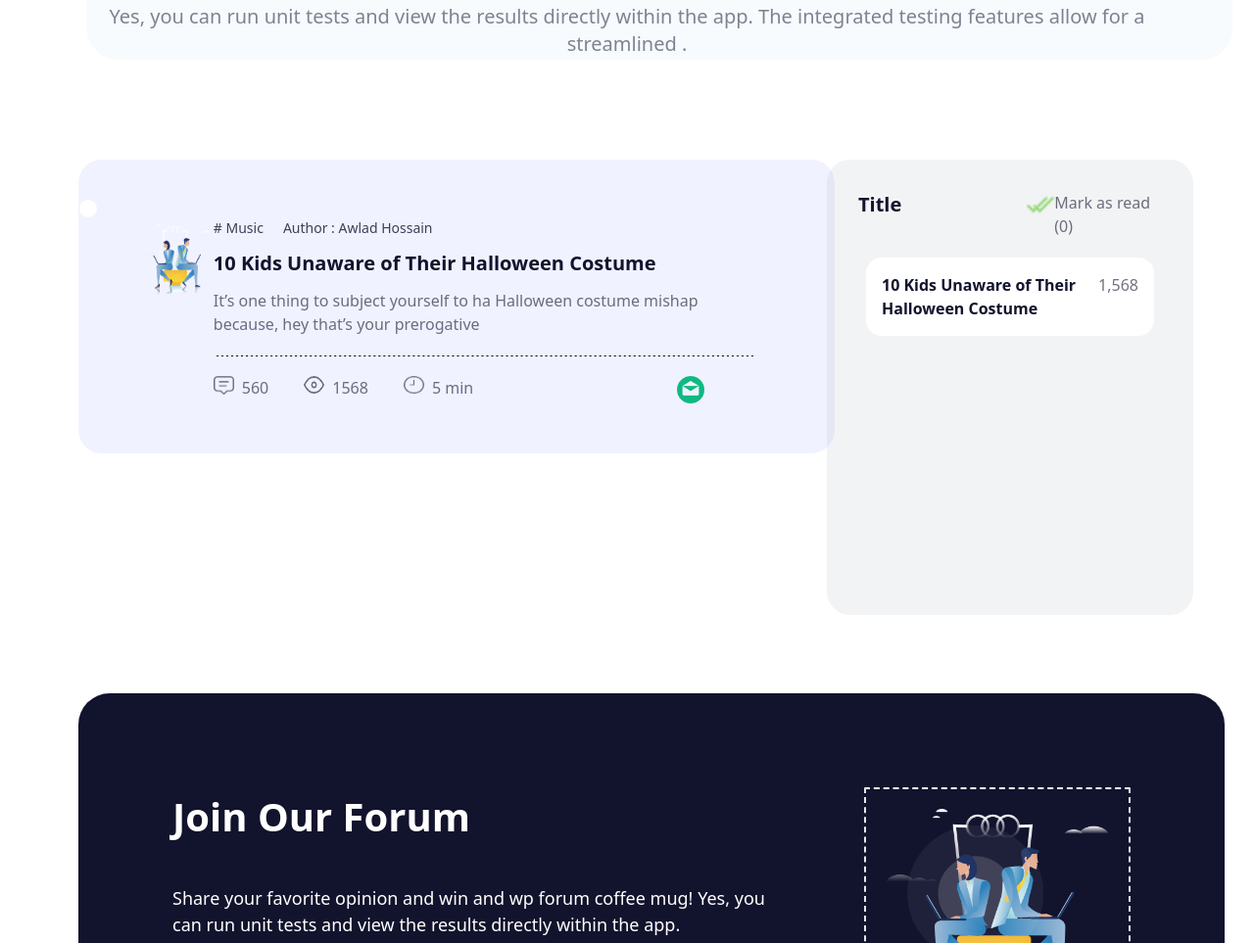
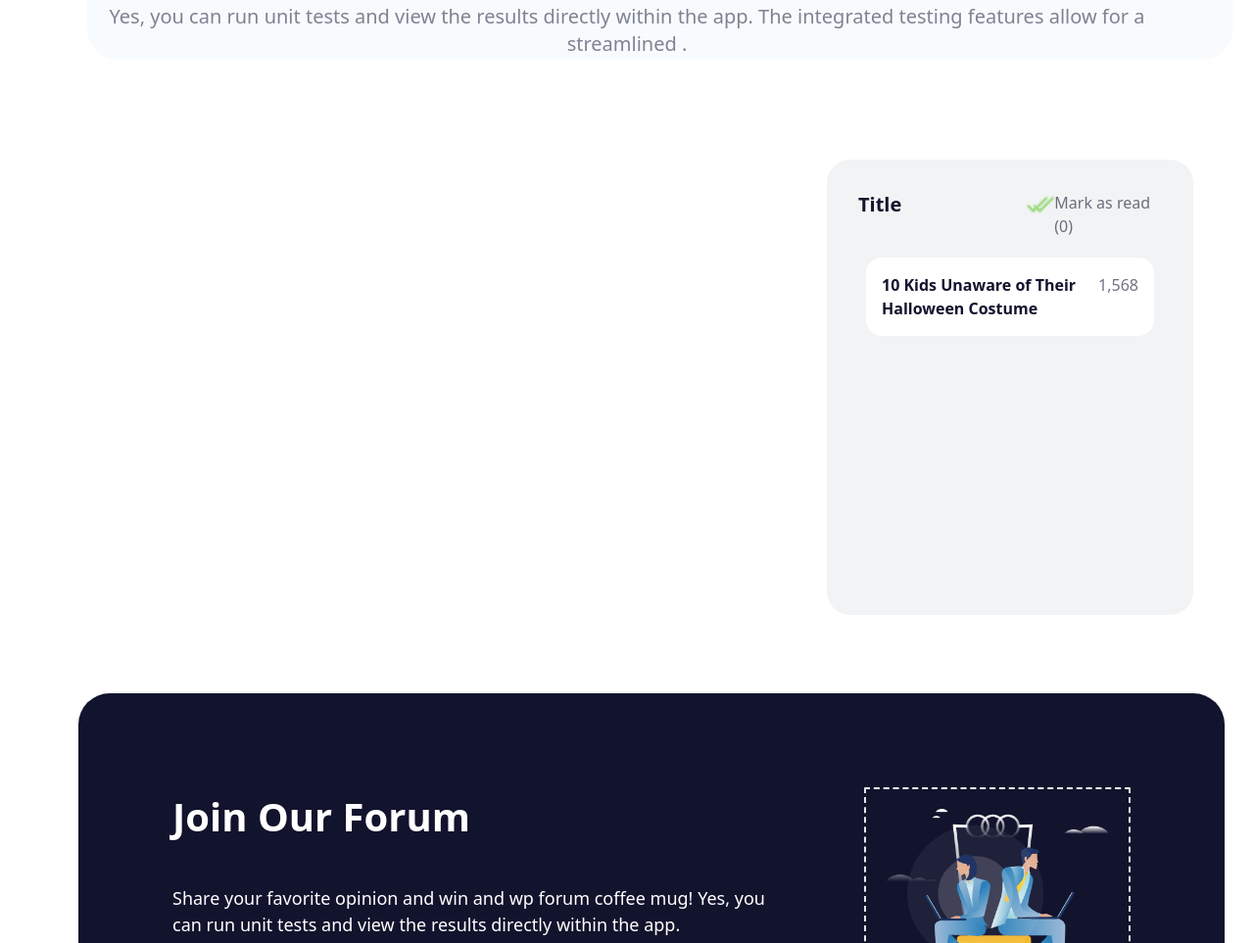
Before and after one commit to Md-Nur-Amin/Retro-forum, a plain HTML site: page index.html in a window 1280 px wide. Shown: the part 869-1832 px from the top of the page at 98% size. Drawn offline with nearby package versions, Linux system fonts and the light colour scheme; no server answers.

Commit message:
some issue fixed

```diff
--- a/index.html
+++ b/index.html
@@ -119,52 +119,11 @@
   </section>
 
 
+
+  <!-- Main section started -->
   <main class="lg:mx-20 ml-2 gap-x-6 grid grid-cols-1 lg:grid-cols-2">
-
-
     <div id="all-post-container" class="gap-y-10">
-      <div
-        class=" my-6 grid lg:flex lg:gap-x-10 pt-10 pb-20 pr-20 rounded-3xl border-[#797DFC1A] bg-[#797DFC1A] lg:h-[300px] lg:w-[772px]">
-        <div>
-          <span class=" indicator-item badge ${newPost.isActive? "bg-green-600" : "bg-red-600"}"></span>
-          <img class="ml-16 rounded-2xl h-[100px] w-[150px] lg:h-[72px] lg:w-[72px]" src="images/joinforum.png" alt="">
-
-        </div>
-
-        <div>
-          <div class="lg:flex   ml-16 lg:ml-0 mt-5 lg:gap-x-5">
-            <p class="font-medium text-[#12132DCC] text-sm text-center"># Music</p>
-            <p class="font-medium text-[#12132DCC] text-sm text-center">Author : Awlad Hossain</p>
-          </div>
-
-          <div>
-            <p class="flex ml-16 lg:ml-0 my-3 font-bold text-[#12132D] text-[14px] lg:text-xl">10 Kids Unaware of Their
-              Halloween Costume</p>
-            <p class="flex ml-16 lg:ml-0 text-[#12132D99] text-[12px] lg:text-base lg:font-[400]">It’s one thing to
-              subject yourself to ha Halloween costume mishap because, hey that’s your prerogative</p>
-            <hr class="flex ml-16 lg:ml-0 bg-black border-dashed my-5">
-          </div>
-
-          <div class="flex gap-x-2 ml-[50px] lg:ml-0">
-            <img class="w-[18px] h-[18px] lg:w-[21px] lg:h-[19px]" src="images/comment.png" alt="">
-            <p class="lg:mr-7 text-[#12132D99] text-[12px] lg:text-base">560</p>
-
-            <img class="w-[18px] h-[18px] lg:w-[21px]" src="images/eye.png" alt="">
-            <p class="lg:mr-7 text-[#12132D99] text-[12px] lg:text-base">1568</p>
-
-            <img class="w-[18px] h-[18px] lg:w-[21px]" src="images/clock.png" alt="">
-            <p class="text-[#12132D99] text-[12px] lg:text-base">5 min</p>
-
-            <button class="button lg:ml-[200px]  btn-circle h-[28px] w-[28px]">
-              <img src="images/msg_box.png" alt="">
-            </button>
-
-          </div>
-        </div>
-      </div>
     </div>
-
-
 
     <div class="rounded-3xl bg-[#12132D0D] p-8 lg:ml-48 lg:mt-6 lg:w-[374px] lg:h-[465px]">
       <div class="flex gap-x-32">
@@ -179,8 +138,6 @@
         <P class="text-[#12132D] lg:text-base font-semibold">10 Kids Unaware of Their Halloween Costume</P>
         <P class="text-[#12132D99] ">1,568</P>
       </div>
-
-
     </div>
   </main>
 
```
